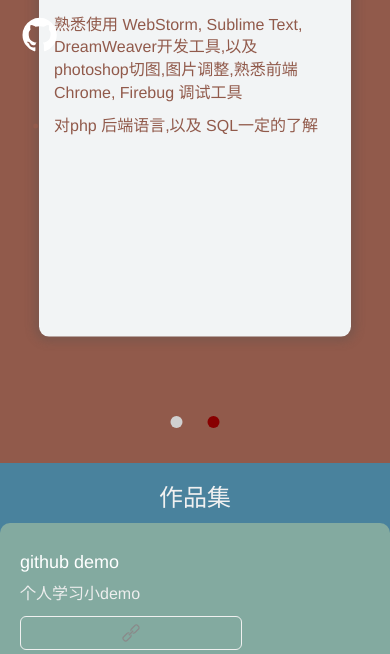
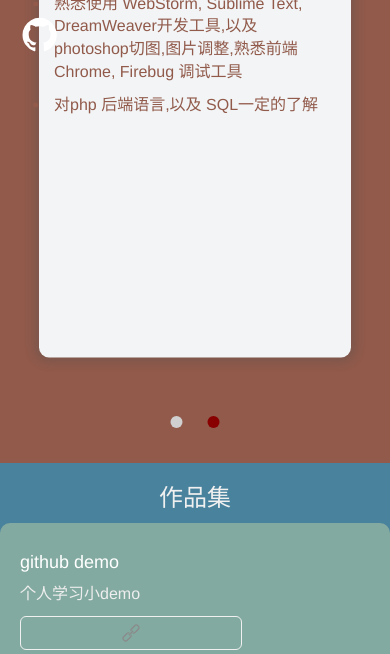
Before and after one commit to GuichengLu/introduce, a plain HTML site: page index.html in a window 390 px wide. Both pictures are taken after a click on the link 213 px from the left and 422 px from the top of the page. Drawn offline with Linux system fonts and the light colour scheme.

Commit message:
Update index.html

```diff
--- a/index.html
+++ b/index.html
@@ -48,7 +48,7 @@
             }
             #exp-content div.exp-one,#exp-content div.exp-two{
                 width: 80%;
-                height: 70%;
+                height: 75%;
             }
             #exp-content .pic,#exp-content .pic{
                 display: none;
```
